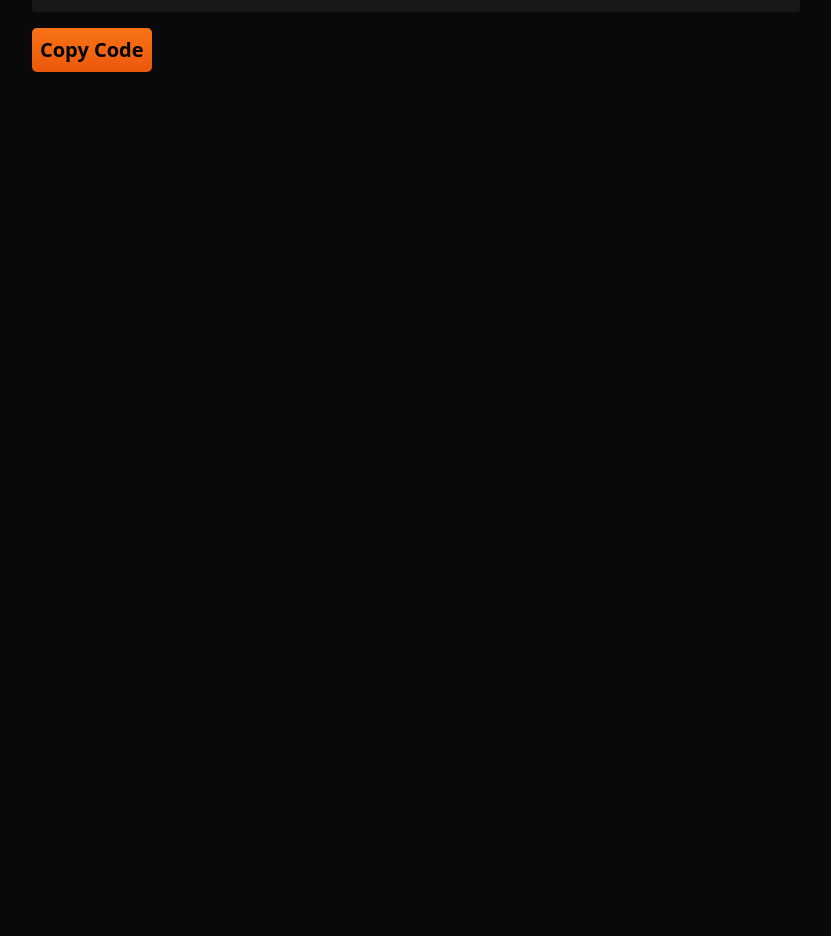
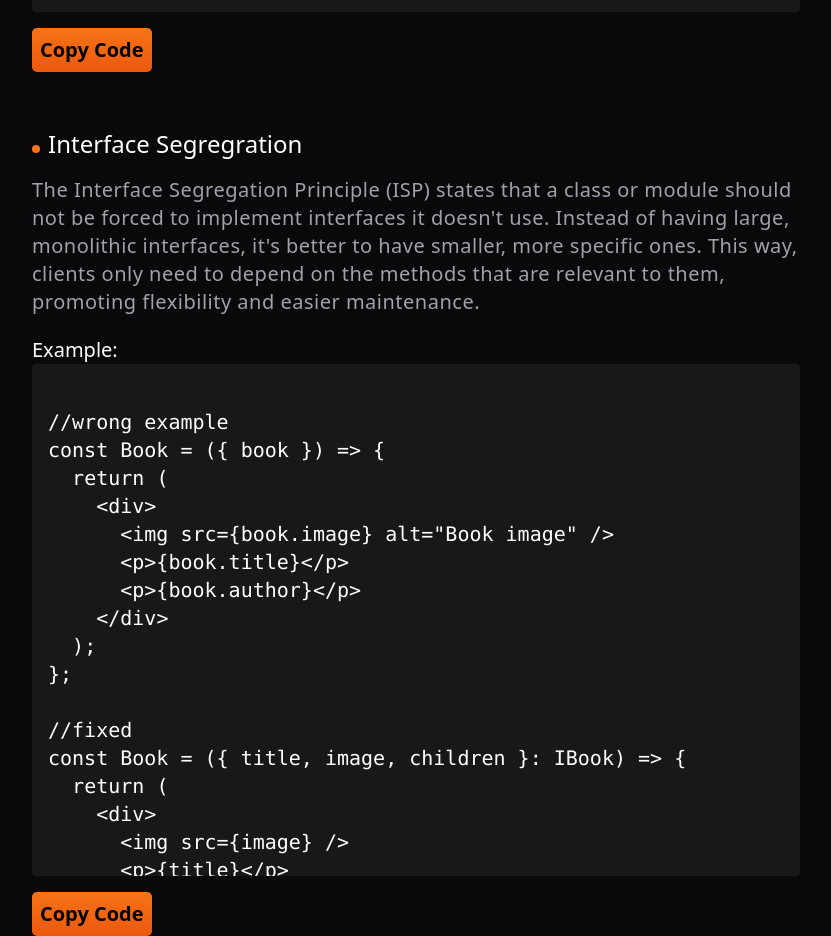
Before and after one commit to giovaniavila/solid-applied-to-react, a React (Vite) app: page / in a window 1280 px wide. Shown: the part 2500-3436 px from the top of the page, without its empty margins (224-1055 px from the left). Before the commit the page ends 2572 px from the top, so only its background shows below. Built offline with nearby package versions, Linux system fonts and the light colour scheme.

Commit message:
feat: add interface segregration principle

```diff
--- a/src/priciples/index.tsx
+++ b/src/priciples/index.tsx
@@ -2,6 +2,7 @@ import React from "react";
 import SingleResponsability from "./single-responsability/single-responsability";
 import OpenClosed from "./open-closed/open-closed";
 import Liskov from "./liskov/liskov-substitution";
+import InterfaceSegregration from "./interface-segregration/interface-segregration";
 
 const HomePage: React.FC = () => {
   return (
@@ -17,6 +18,7 @@ const HomePage: React.FC = () => {
           <SingleResponsability />
           <OpenClosed />
           <Liskov />
+          <InterfaceSegregration />
         </article>
       </section>
     </main>
--- /dev/null
+++ b/src/priciples/interface-segregration/example.tsx
@@ -0,0 +1,23 @@
+export const codeSnippet = `
+//wrong example
+const Book = ({ book }) => {
+  return (
+    <div>
+      <img src={book.image} alt="Book image" />
+      <p>{book.title}</p>
+      <p>{book.author}</p>
+    </div>
+  );
+};
+
+//fixed
+const Book = ({ title, image, children }: IBook) => {
+  return (
+    <div>
+      <img src={image} />
+      <p>{title}</p>
+      {children}
+    </div>
+  );
+};
+`;
--- /dev/null
+++ b/src/priciples/interface-segregration/interface-segregration.tsx
@@ -0,0 +1,48 @@
+import React, { useState } from "react";
+import { codeSnippet } from "./example";
+
+const handleCopy = (
+  setCopied: React.Dispatch<React.SetStateAction<boolean>>
+) => {
+  navigator.clipboard.writeText(codeSnippet);
+  setCopied(true);
+  setTimeout(() => setCopied(false), 2000);
+};
+
+const InterfaceSegregration: React.FC = () => {
+  const [copied, setCopied] = useState(false);
+
+  return (
+    <main>
+      <section>
+        <div className="flex items-baseline">
+          <div className="h-2 w-2 rounded-full bg-orange-500 mr-2"></div>
+          <h1 className="text-2xl font-medium mb-4">Interface Segregration</h1>
+        </div>
+        <p className="text-zinc-400 tracking-wide">
+          The Interface Segregation Principle (ISP) states that a class or
+          module should not be forced to implement interfaces it doesn't use.
+          Instead of having large, monolithic interfaces, it's better to have
+          smaller, more specific ones. This way, clients only need to depend on
+          the methods that are relevant to them, promoting flexibility and
+          easier maintenance.
+        </p>
+      </section>
+      <section className="mt-5">
+        <h2>Example:</h2>
+        <pre className="bg-zinc-900 p-4 rounded overflow-auto max-h-128">
+          {codeSnippet}
+        </pre>
+        <button
+          onClick={() => handleCopy(setCopied)}
+          className=" bg-gradient-to-b from-orange-500 to-orange-600 text-black p-2 mt-4 rounded-[5px] hover:filter hover:brightness-75 font-semibold"
+        >
+          Copy Code
+        </button>
+        {copied && <p className="text-green-500">Copied</p>}
+      </section>
+    </main>
+  );
+};
+
+export default InterfaceSegregration
```
